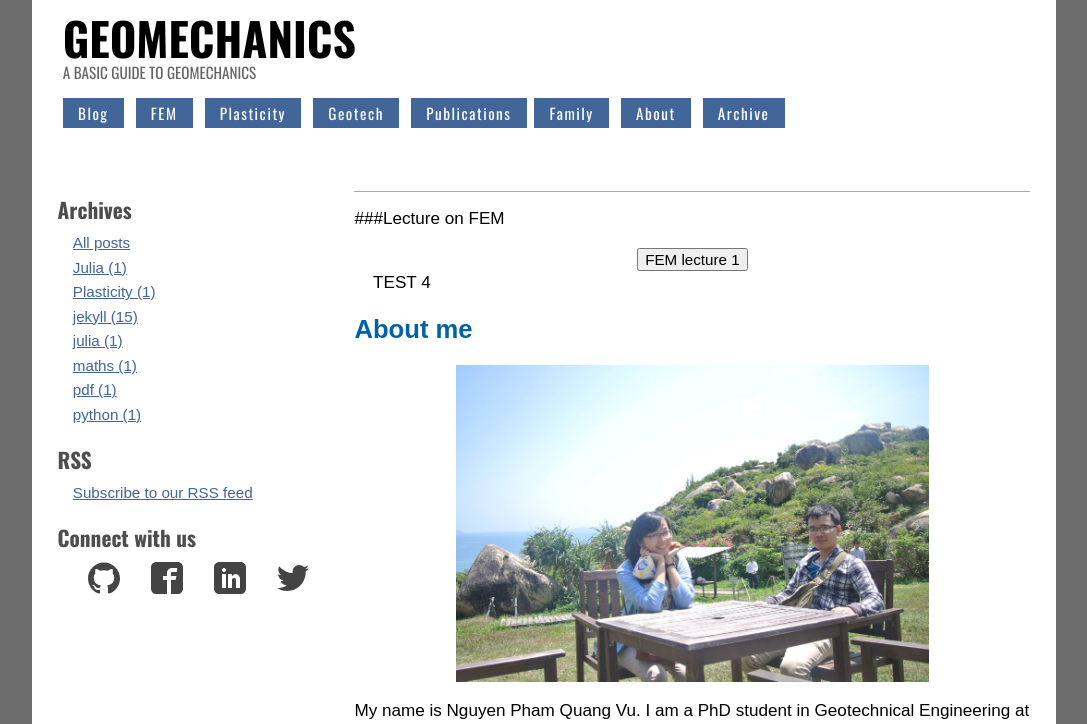
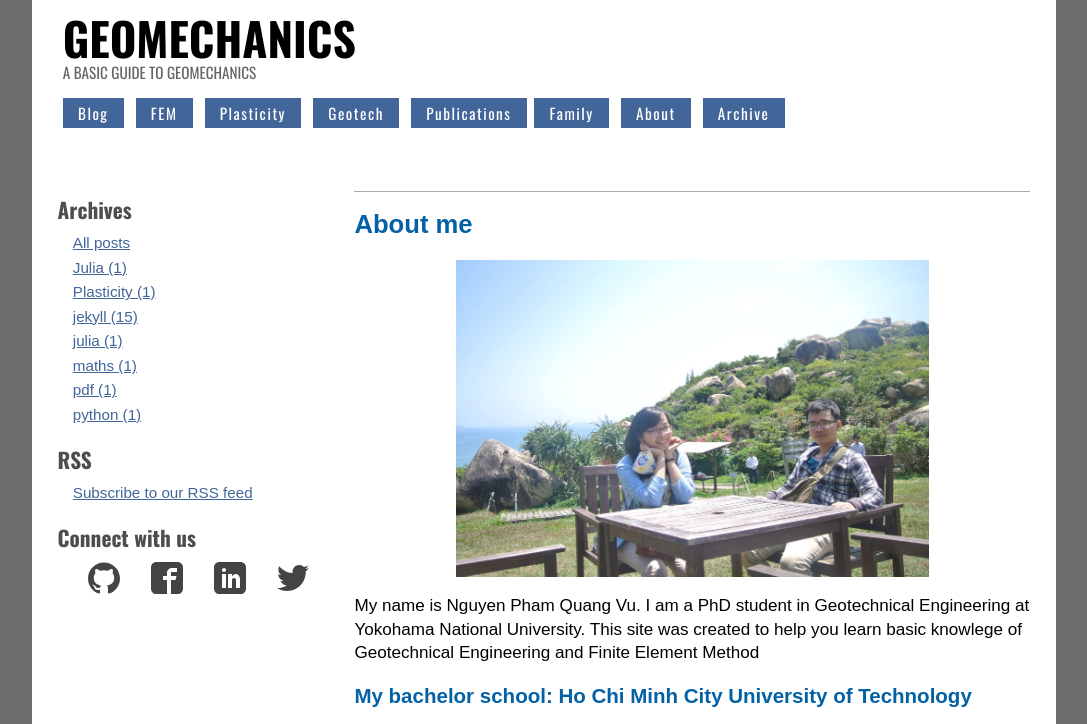
Before and after one commit to quangvunp/geomechanics, a Jekyll site: the page built from about.md, in a window 1280 px wide and 900 px high, cut to the strip 0-724 px from the top of the window. Shown: the whole strip, without its empty margins (96-1183 px from the left). Built offline with Jekyll 4.4.1, drawn with Linux system fonts in a browser that asks for light colours; our own code applies the rules of GitHub Pages for plain Markdown files; some of the changed lines change nothing that is shown.

Commit message:
Update about.md

```diff
--- a/about.md
+++ b/about.md
@@ -1,32 +1,3 @@
-###Lecture on FEM
-<SCRIPT>
-function passWord() {
-var testV = 1;
-var pass1 = prompt('Please Enter Your Password',' ');
-while (testV < 3) {
-if (!pass1)
-history.go(-1);
-if (pass1.toLowerCase() == "letmein") {
-alert('Welcome to my note!');
-window.open('https://quangvunp.github.io/geomechanics/assests/Notes/FEM/FDM_1D.PDF');
-break;
-}
-testV+=1;
-var pass1 =
-prompt('Access Denied - Password Incorrect, Please Try Again.','Password');
-}
-if (pass1.toLowerCase()!="password" & testV ==3)
-history.go(-1);
-return " ";
-}
-</SCRIPT>
-<CENTER>
-<FORM>
-<input type="button" value="FEM lecture 1" onClick="passWord()">
-</FORM>
-</CENTER>
-
-TEST 4
 
 <span style="color: #0362a5; font-family: Arial; font-size: 1.5em;">**About me**</span> <br />
 
```
